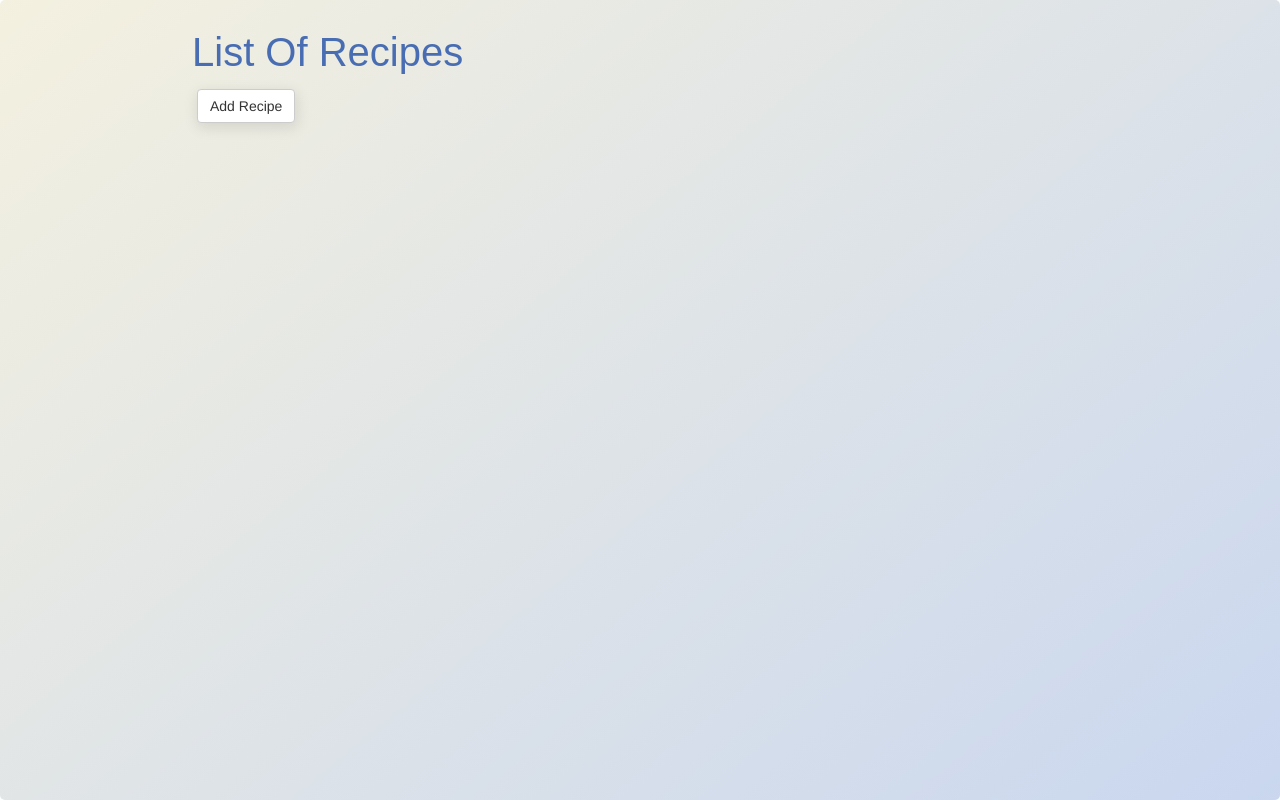
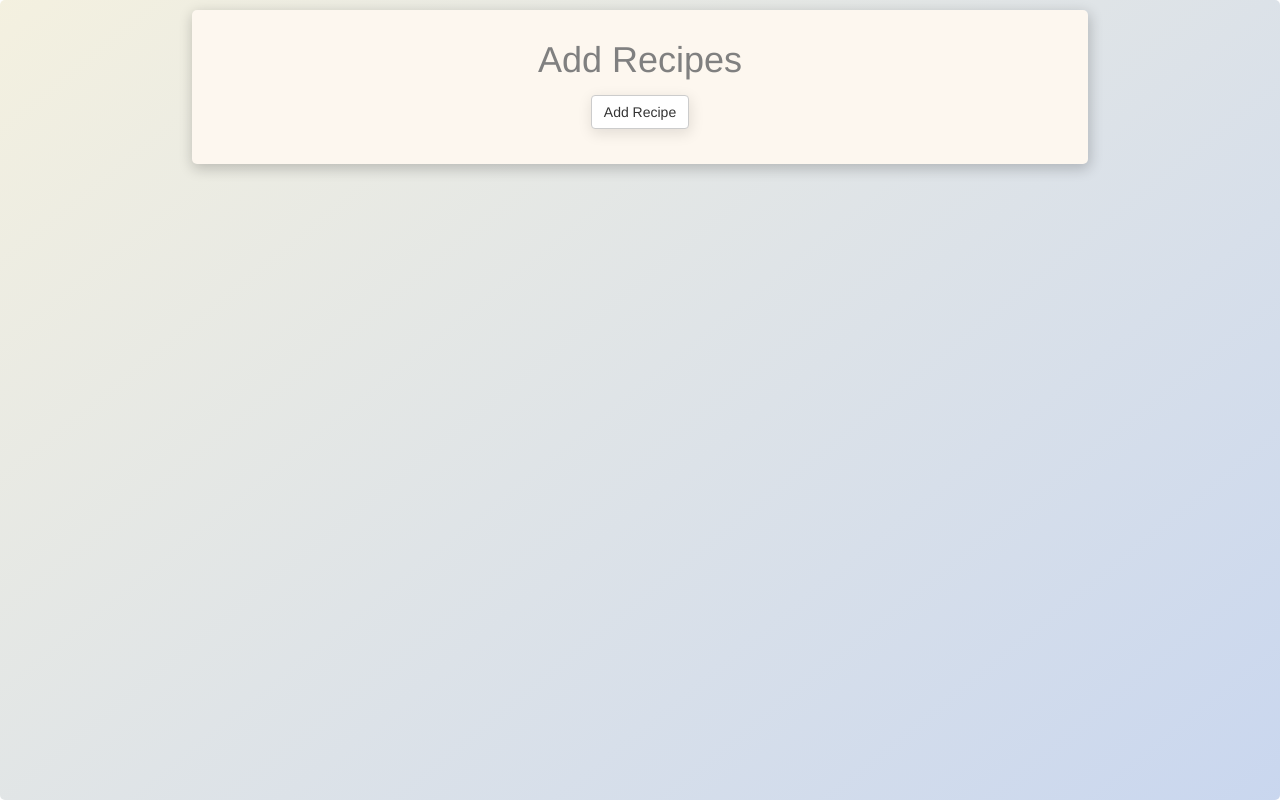
Before and after one commit to natealcedo/recipebox, a React (Create React App) app: page / in a window 1280 px wide. Built offline with nearby package versions, Linux system fonts and the light colour scheme.

Commit message:
CSS for navbar

```diff
--- a/src/components/App.js
+++ b/src/components/App.js
@@ -8,9 +8,11 @@ const App = () => {
 	return (
 		<div>
 			<div className='App'>
-				<h1>List Of Recipes</h1>
+				<nav >
+					<h1>Add Recipes</h1>
+					<AddRecipe></AddRecipe>
+				</nav>
 				<ListOfRecipes></ListOfRecipes>
-				<AddRecipe></AddRecipe>
 			</div>
 			<AddRecipeModal></AddRecipeModal>
 		</div>
--- a/src/css/App.css
+++ b/src/css/App.css
@@ -16,9 +16,25 @@
 	padding: 10px;
 	display: flex;
 	align-items: flex-start;
-	justify-content: center;
+	justify-content: space-around;
 	background: linear-gradient(141deg,rgba(228, 220, 179, 0.41),rgba(30, 86, 187, 0.24));
 	background-size: 100%;
 	position: absolute;
 	width: 100vw;
+	padding: 10px;
 }
+
+
+nav {
+	text-align: center;
+	background: #fdf7ef;
+	padding: 10px;
+	border-radius: 5px;
+	box-shadow: 1px 4px 14px 1px rgba(0,0,0,0.20);
+	color: grey;
+
+}
+
+nav h1{
+	/*flex-direction: column;*/
+}
--- a/src/css/ListOfRecipes.css
+++ b/src/css/ListOfRecipes.css
@@ -14,7 +14,7 @@ li {
 }
 
 div.bg-primary{
-	box-shadow: 1px 4px 14px 1px rgba(0,0,0,0.20);
+	box-shadow: 1px 4px 14px 1px rgba(0,0,0,0.40);
 }
 
 li.bg-primary.form-group{
@@ -22,7 +22,7 @@ li.bg-primary.form-group{
 	margin-top: 10px;
 	padding-bottom: 20px;
 	border-radius: 5px;
-	box-shadow: 1px 4px 14px 1px rgba(0,0,0,0.20);
+	box-shadow: 1px 4px 14px 1px rgba(0,0,0,0.40);
 
 }
 
```
